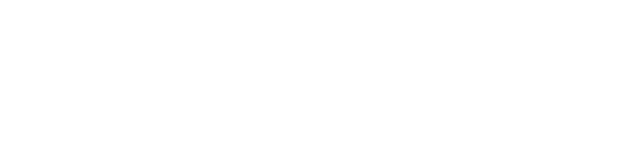
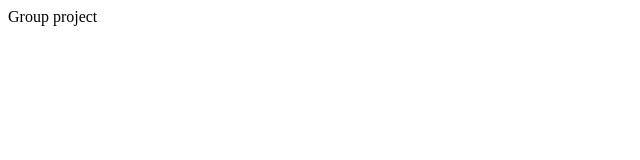
Before and after one commit to 13jel/group-project, a plain HTML site: page index.html in a window 1280 px wide. Shown: the whole page, without its empty margins (0-640 px from the left). Drawn offline with Linux system fonts and the light colour scheme.

Commit message:
added header

```diff
--- a/index.html
+++ b/index.html
@@ -7,6 +7,6 @@
     <link rel="stylesheet" href="css/style.css">
 </head>
 <body>
-
+    <header>Group project</header>
 </body>
 </html>
```
